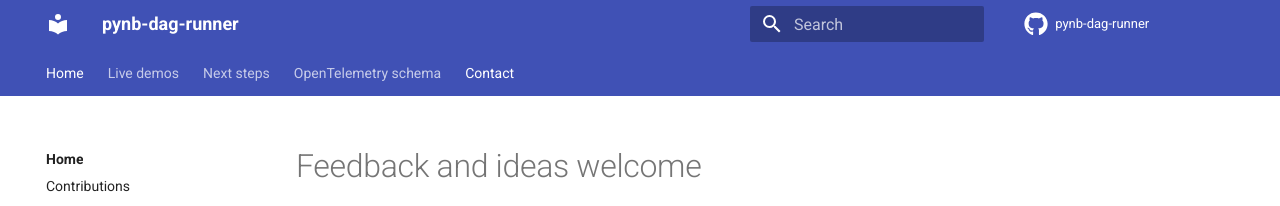
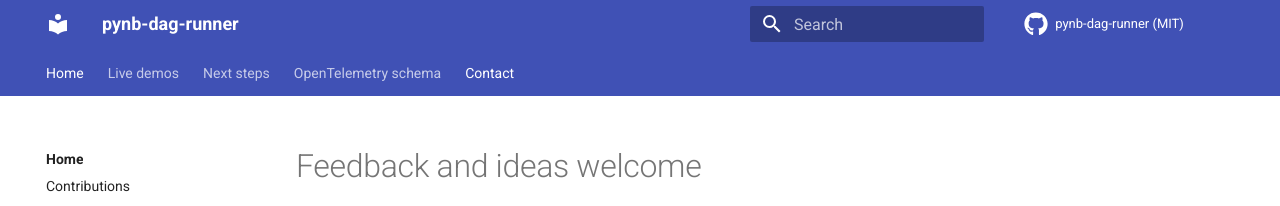
Before and after one commit to composable-logs/composable-logs, an MkDocs documentation site: the page built from docs/docs/contact/index.md, in a window 1280 px wide. Shown: the top 206 px of the page. Built offline with MkDocs 1.6.1 and Material for MkDocs 9.7.7, drawn with Linux system fonts in a browser that asks for light colours; comment, search, counter and statistics services are not loaded.

Commit message:
add license to repo link

```diff
--- a/docs/mkdocs.yml
+++ b/docs/mkdocs.yml
@@ -24,7 +24,7 @@ theme:
     repo: fontawesome/brands/github
 
 repo_url: https://github.com/pynb-dag-runner/pynb-dag-runner
-repo_name: pynb-dag-runner
+repo_name: pynb-dag-runner (MIT)
 
 
 #
```
